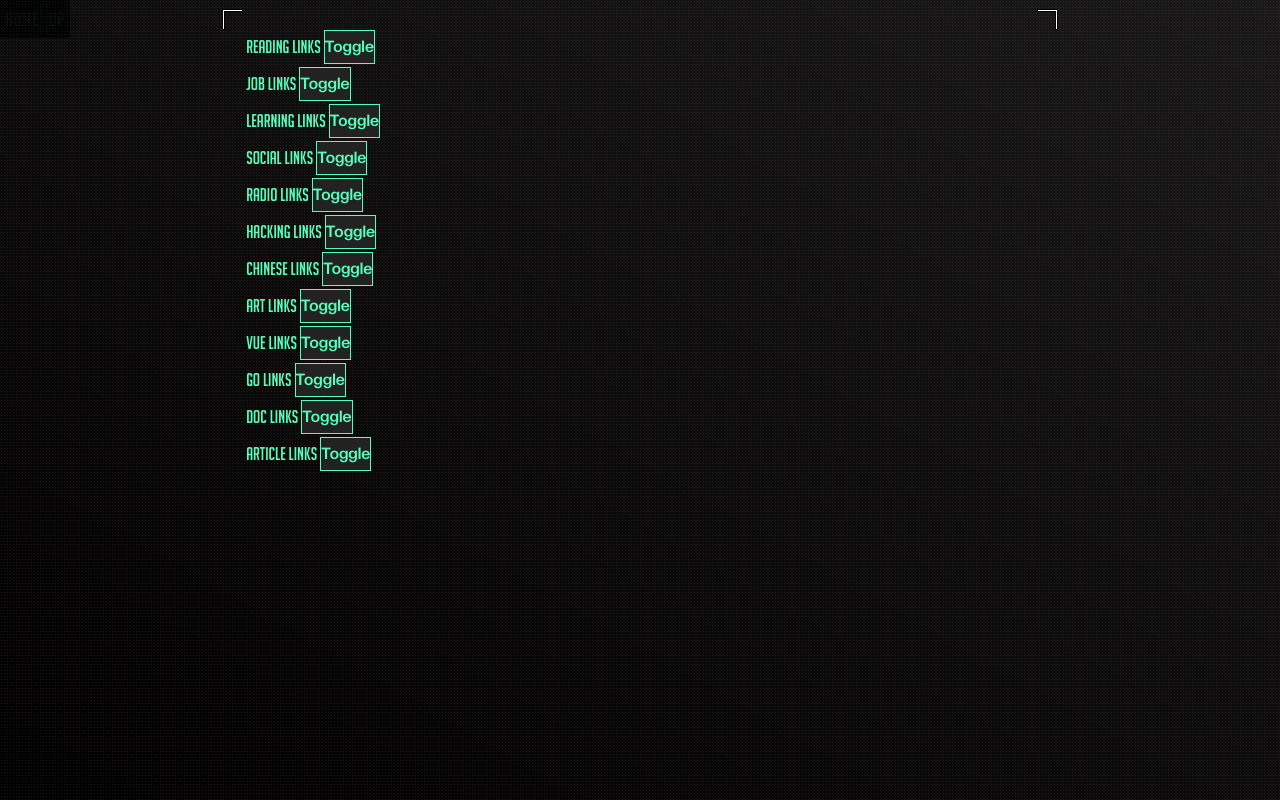
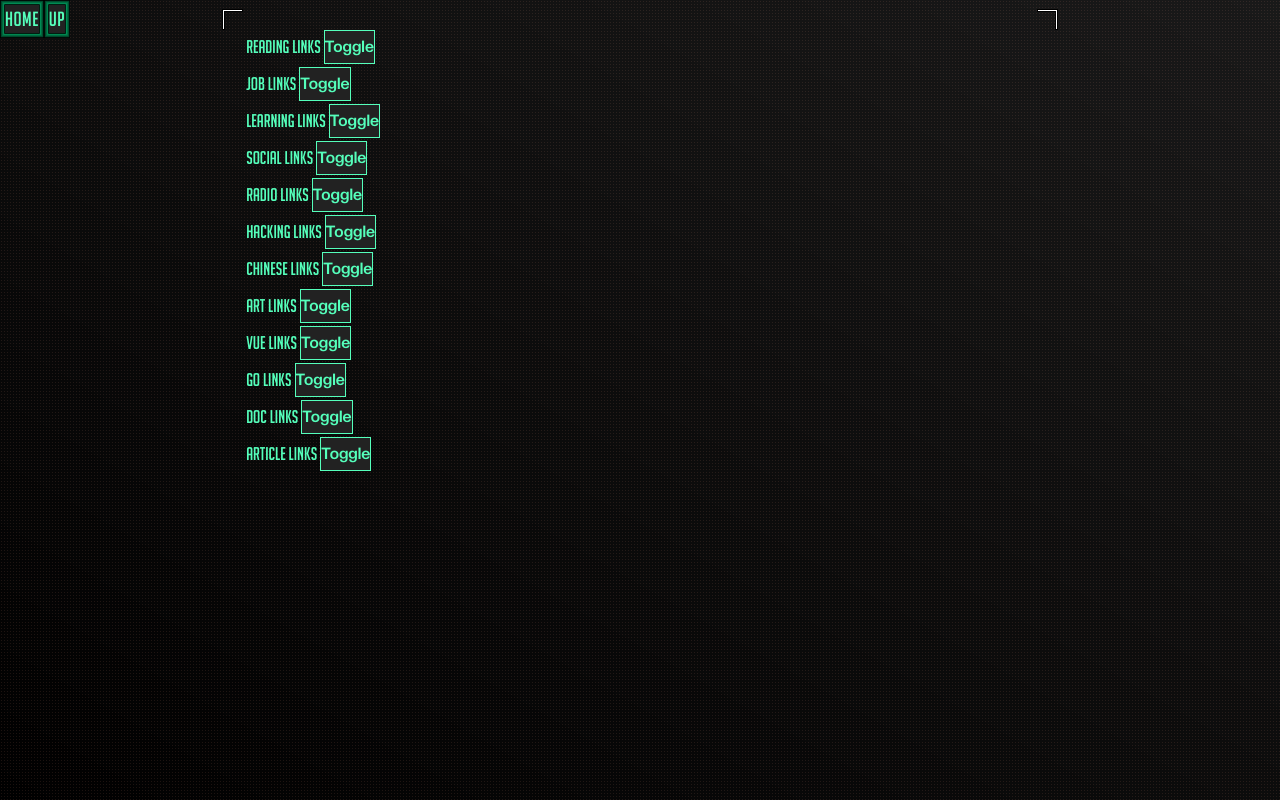
Before and after one commit to SteveThePug/web_server, a Vue app in the folder nginx/vue/: page /bookmarks in a window 1280 px wide. Shown: the top 800 px of the page. Built offline with nearby package versions, Linux system fonts and the light colour scheme.

Commit message:
fixnavbar

```diff
--- a/nginx/vue/src/App.vue
+++ b/nginx/vue/src/App.vue
@@ -5,9 +5,8 @@ import Footer from "@/components/Footer.vue";
 </script>
 
 <template>
-    <Navbar class="no-print" />
-
     <RouterView />
 
+    <Navbar class="no-print" />
     <!-- <Footer style="height: 10vh" /> -->
 </template>
```
